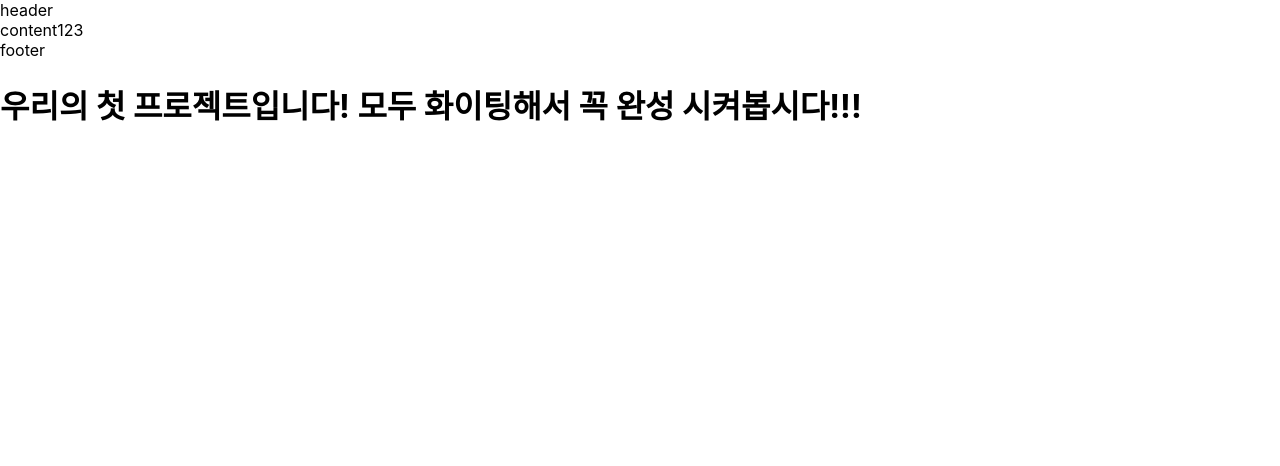
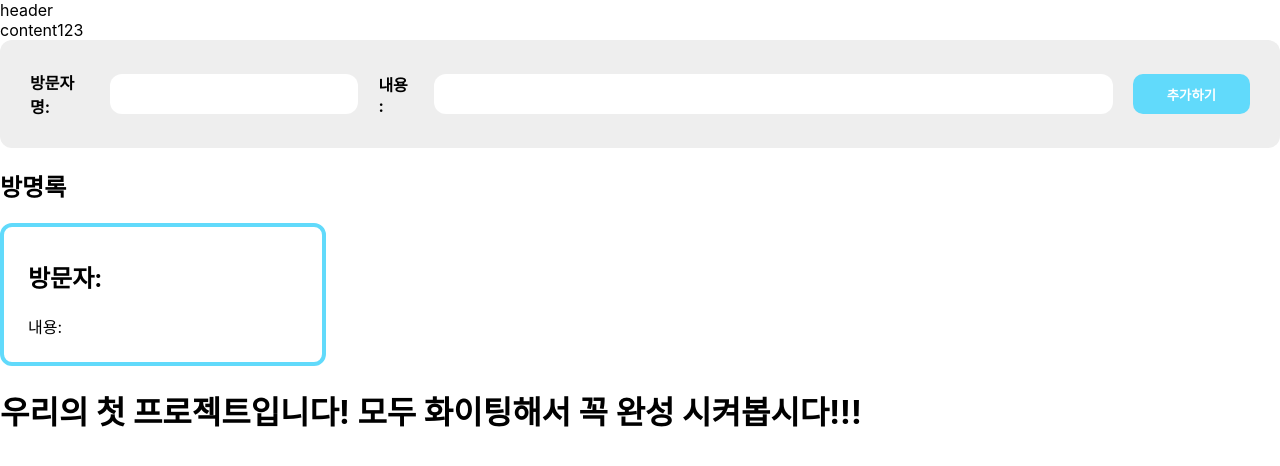
Before and after one commit to twpnpwa/React_Team_Project, a React (Create React App) app: page / in a window 1280 px wide. Shown: the top 466 px of the page. Built offline with nearby package versions, Linux system fonts and the light colour scheme.

Commit message:
footer수정

```diff
--- a/src/App.css
+++ b/src/App.css
@@ -36,3 +36,115 @@
     transform: rotate(360deg);
   }
 }
+
+/* 입력하기 */
+.add-form {
+  background-color: #eee;
+  border-radius: 12px;
+  margin: 0 auto;
+  display: flex;
+  align-items: center;
+  justify-content: space-between;
+  padding: 30px;
+  gap: 20px;
+}
+
+.input-group {
+  display: flex;
+  align-items: center;
+  gap: 20px;
+}
+
+.form-label {
+font-size: 16px;
+font-weight: 700;
+}
+
+.add-input{
+  height: 40px;
+  width: 240px;
+  border: none;
+  border-radius: 12px;
+  padding: 0 12px;
+}
+.add-input2{
+  height: 40px;
+  width: 700px;
+  border: none;
+  border-radius: 12px;
+  padding: 0 12px;
+}
+
+.add-button {
+  border: none;
+  height: 40px;
+  border-radius: 10px;
+  background-color: #61dafb;;
+  width: 140px;
+  color: #fff;
+  font-weight: 700;
+}
+
+/* 헤더 */
+.container {
+  border: 1px solid #ddd;
+  height: 50px;
+  display: flex;
+  justify-content: space-between;
+  align-items: center;
+  padding: 0 20px;
+}
+
+
+/* 레이아웃 */
+.layout{
+  max-width: 1200px;
+  min-width: 800px;
+  margin: 0 auto;
+}
+
+
+/* 리스트 바디 구간 */
+.list-container {
+  padding: 0 24px;
+}
+
+.list-wrapper{
+  display: flex;
+  flex-wrap: wrap;
+  gap: 12px;
+}
+
+
+/* todo 리스트 구간 */
+.todo-container {
+  width: 270px;
+  /* height: 150px; */
+  border: 4px solid #61dafb;;
+  border-radius: 12px;
+  padding: 12px 24px 24px 24px;
+}
+
+.button-set{
+  display: flex;
+  gap: 10px;
+  margin-top: 24px;
+}
+
+.button{
+  border:none;
+  width: 50%;
+  height: 40px;
+  border-radius: 8px;
+  cursor: pointer;
+}
+
+.todo-delete-button {
+  border: 2px solid red;
+  background-color: #fff;
+}
+
+.todo-complete-button {
+  border: 2px solid green;
+  background-color: #fff;
+}
--- a/src/Footer.jsx
+++ b/src/Footer.jsx
@@ -1,5 +1,70 @@
+import React, { useState } from 'react'
+import "./App.css"
+
 const Footer = () => {
-    return <div>footer</div>;
-  };
 
-  export default Footer;
+  const [guestbook, setGuestbook] = useState([
+    { id: 0, name: (''), body: ('') }
+  ])
+
+  const [name, setName] = useState('')
+  const [body, setBody] = useState('')
+
+
+  const onNameChangeHandler = (event) => {
+    setName(event.target.value)
+  }
+
+  const onBodyChangeHandler = (event) => {
+    setBody(event.target.value)
+  }
+
+  const clickAddButtonHandler = () => {
+    const newGuestbook = {
+      id: guestbook.length + 1,
+      name: name,
+      body: body
+    }
+    setGuestbook([...guestbook, newGuestbook])
+    setName('')
+    setBody('')
+  }
+
+
+
+return (
+  <div>
+    <div className="add-form">
+      <div className="input-group">
+        <label className="form-label">방문자명: </label>
+        <input className="add-input" value={name} onChange={onNameChangeHandler} />
+        <label className="form-label">내용 :</label>
+        <input className="add-input2" value={body} onChange={onBodyChangeHandler} />
+      </div>
+      <button onClick={clickAddButtonHandler} className="add-button">추가하기</button>
+    </div>
+
+    <h2 className="list-title">방명록</h2>
+
+    <div className="list-wrapper">
+
+      {
+        guestbook.map(function (item) {
+        return (
+          <div key={item.id} className="todo-container">
+            <div>
+              <h2 className="todo-title">방문자: {item.name}</h2>
+              <div>내용:{item.body}</div>
+            </div>
+
+          </div>
+        )
+      })}
+
+
+    </div>
+  </div>)
+}
+  ;
+
+export default Footer;
```
